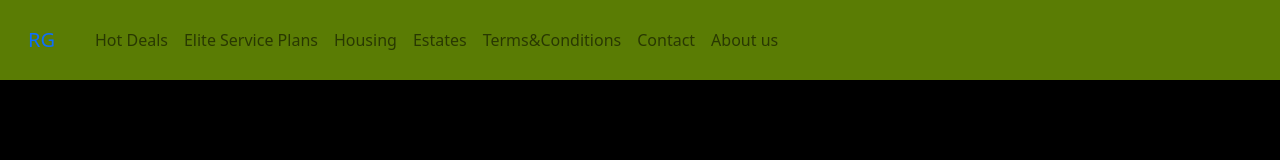
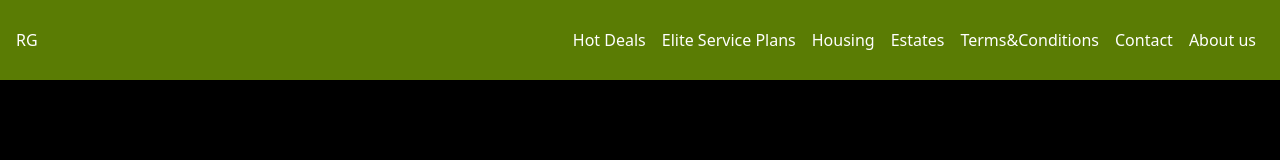
Before and after one commit to diamond-nicholas/Renglobals-real-estate, a React (Create React App) app: page / in a window 1280 px wide. Shown: the top 160 px of the page. Built offline with nearby package versions, Linux system fonts and the light colour scheme.

Commit message:
update styles

```diff
--- a/src/Components/Navbar/Nav.scss
+++ b/src/Components/Navbar/Nav.scss
@@ -2,8 +2,30 @@ nav {
   background: hsl(77, 94%, 25%);
   color: #fff;
   height: 80px;
+
+  .white {
+    color: #fff;
+  }
+
+  .container-fluid {
+    padding: 0;
+    margin: 0;
+  }
+}
+
+.navbar-collapse {
+  flex-basis: 100%;
+  flex-grow: 0;
+  align-items: center;
+  margin-right: 1rem;
 }
 
 .navbar-nav {
   background: hsl(77, 94%, 25%);
+
+  li {
+    .white {
+      color: #fff;
+    }
+  }
 }
--- a/src/Components/Navbar/Navbar.js
+++ b/src/Components/Navbar/Navbar.js
@@ -5,13 +5,12 @@ import { Link } from 'react-router-dom';
 
 const Navbar = () => {
   return (
-    <nav class='navbar navbar-expand-lg navbar-light'>
+    <nav class='navbar navbar-expand-lg '>
       <div class='container-fluid'>
-        <a class='navbar-brand' href='#'>
-          <Link className='nav-link' to='/'>
-            RG
-          </Link>
-        </a>
+        <Link className='nav-link white' to='/'>
+          RG
+        </Link>
+
         <button
           class='navbar-toggler'
           type='button'
@@ -24,44 +23,44 @@ const Navbar = () => {
           <span class='navbar-toggler-icon'></span>
         </button>
         <div class='collapse navbar-collapse' id='navbarSupportedContent'>
-          <ul class='navbar-nav me-auto mb-2 mb-lg-0'>
+          <ul class=' navbar-nav me-auto mb-2 mb-lg-0'>
             <li class='nav-item'>
-              <Link className='nav-link' to='/hotdeals'>
+              <Link className='nav-link white' to='/hotdeals'>
                 Hot Deals
               </Link>
             </li>
             <li class='nav-item'>
-              <Link className='nav-link' to='/elite'>
+              <Link className='nav-link white' to='/elite'>
                 Elite Service Plans
               </Link>
             </li>
             {/* housing */}
             <li class='nav-item dropdown'>
-              <Link className='nav-link' to='/housing'>
+              <Link className='nav-link white' to='/housing'>
                 Housing
               </Link>
             </li>
             {/* estate */}
 
             <li class='nav-item dropdown'>
-              <Link className='nav-link' to='/estate'>
+              <Link className='nav-link white' to='/estate'>
                 Estates
               </Link>
             </li>
             {/* T&C */}
             <li class='nav-item dropdown'>
-              <Link className='nav-link' to='/t&c'>
+              <Link className='nav-link white' to='/t&c'>
                 Terms&Conditions
               </Link>
             </li>
 
             <li class='nav-item'>
-              <Link className='nav-link' to='/contact'>
+              <Link className='nav-link white' to='/contact'>
                 Contact
               </Link>
             </li>
             <li class='nav-item'>
-              <Link className='nav-link' to='/about'>
+              <Link className='nav-link white' to='/about'>
                 About us
               </Link>
             </li>
```
Also changed, not shown: public/logo.PNG (added).
